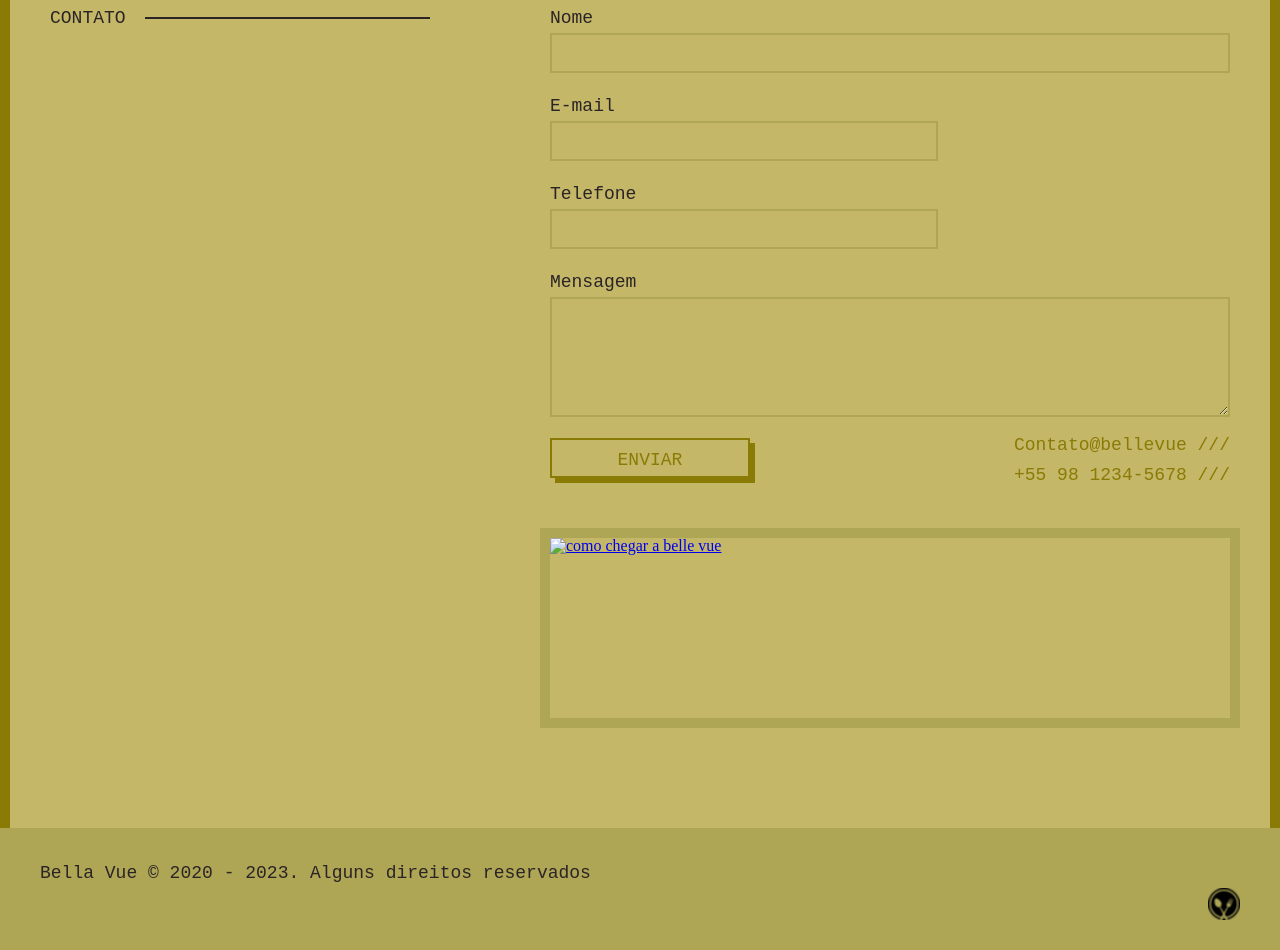
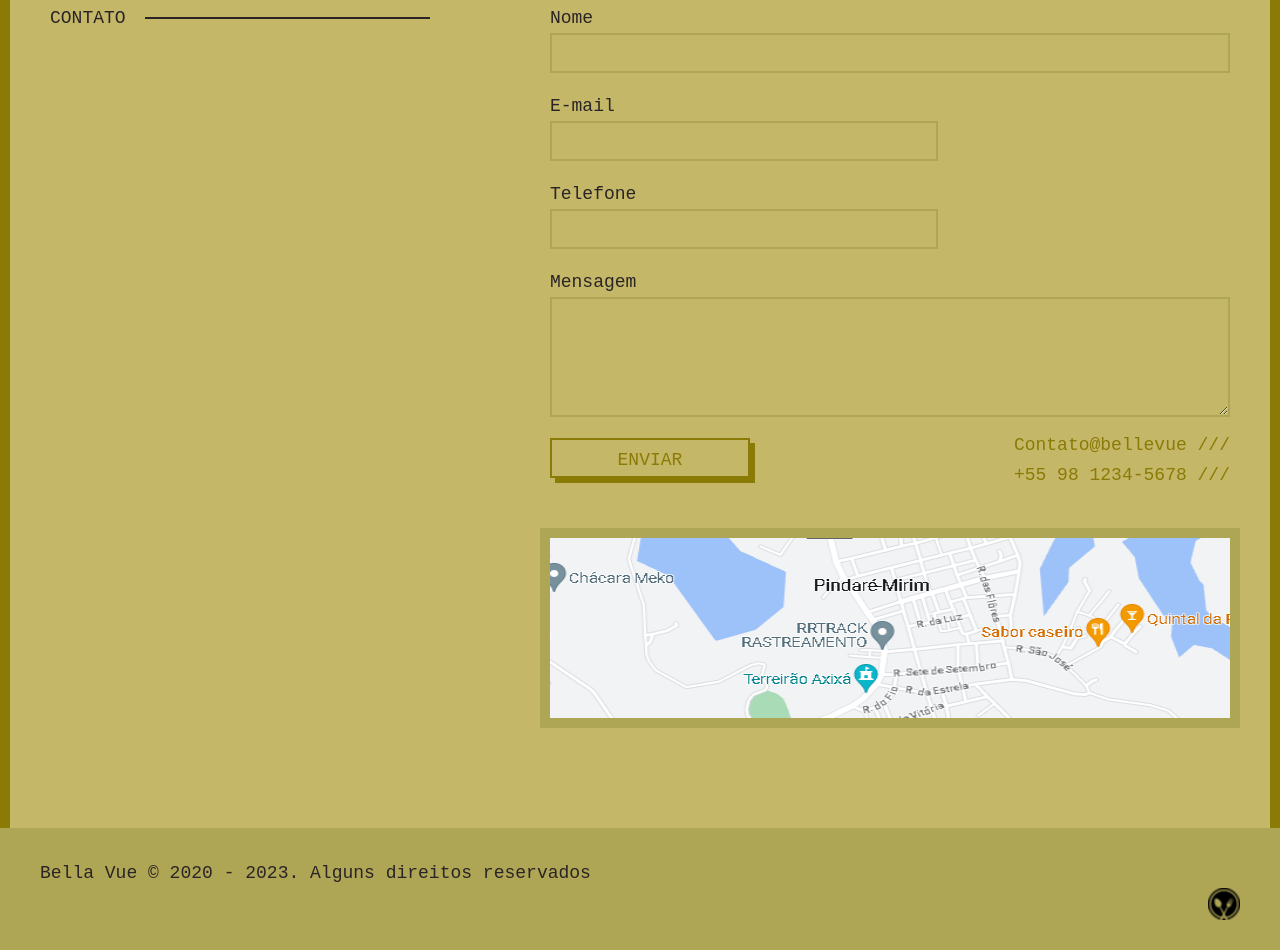
Before and after one commit to SantAlves/bellevue, a plain HTML site: page index.html in a window 1280 px wide. Shown: the part 1721-2671 px from the top of the page. Drawn offline with Linux system fonts and the light colour scheme; the site is published under a folder, as on GitHub Pages, so addresses that start at the root find nothing; a web font is replaced by a local one.

Commit message:
Resolvendo o problema da imagem mapa que não estava aparecendo

```diff
--- a/index.html
+++ b/index.html
@@ -93,7 +93,7 @@
         </div>
         <a href="#" class="contato-mapa">
           <img
-            src="/img/mapapindare.png"
+            src="./img/mapapindare.png"
             width="580"
             height="180"
             alt="como chegar a belle vue"
```
